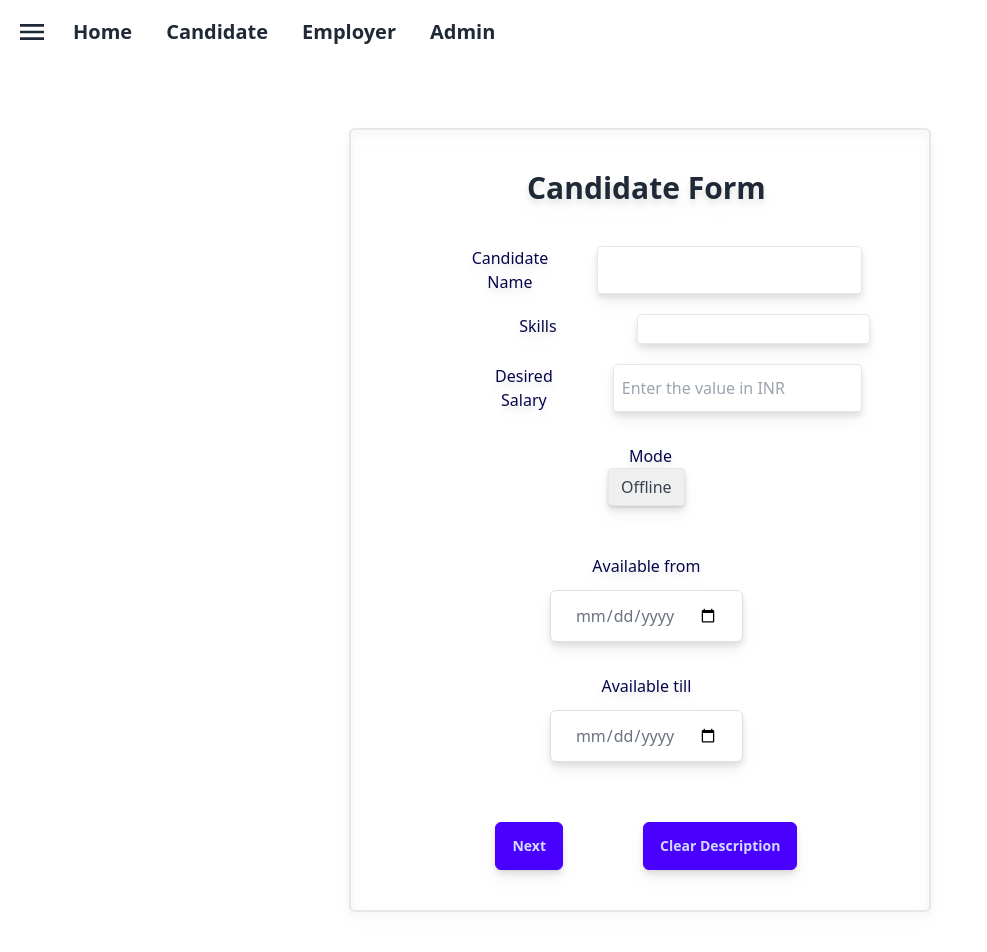
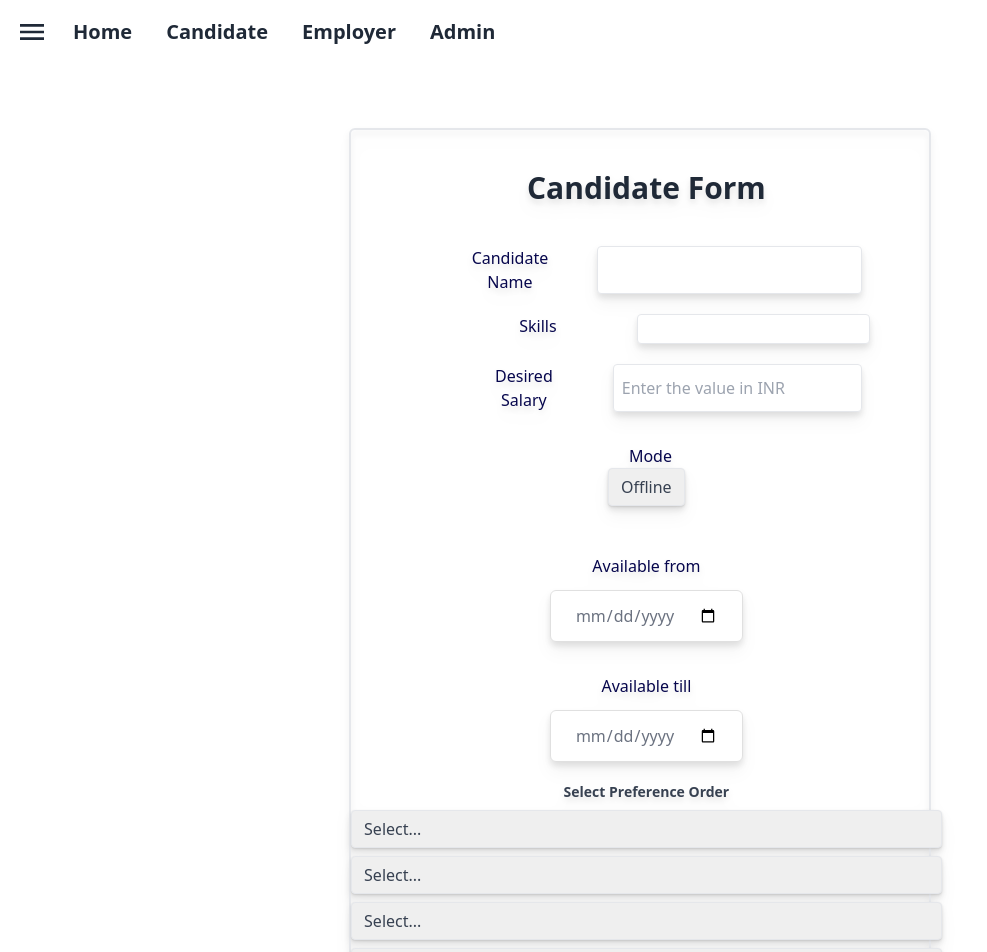
Before and after one commit to Razeeeeeeeeeee/Freelance, a React (Vite) app in the folder frontend/: page /candidate_form in a window 1280 px wide. Shown: the top 952 px of the page, without its empty margins (0-987 px from the left). Built offline with nearby package versions, Linux system fonts and the light colour scheme.

Commit message:
added the preference list in the frontend

```diff
--- a/frontend/src/pages/candidate_manual.jsx
+++ b/frontend/src/pages/candidate_manual.jsx
@@ -16,8 +16,11 @@ export default function(){
     };
 
     const [formData, setFormData] = useState(initialFormData);
+    const [preferences, setPreferences] = useState(['', '', '', '']);
+
 
     const subform = (event)=>{
+      console.log("Preferences",preferences);
       axios.post(
       "http://127.0.0.1:8000/user/candidate/",
       {
@@ -26,7 +29,8 @@ export default function(){
         "Skills":formData.Skillrequirement,
         "Payment":parseInt(formData.budget),
         "Start_date":formData.Ad_date,
-        "End_date":formData.dead_date
+        "End_date":formData.dead_date,
+        // "Preferences": preferences
       })
       .then((response)=>{
         console.log(response)
@@ -42,6 +46,7 @@ export default function(){
 
     const handleClear = () => {
       setFormData(initialFormData);
+      setPreferences(['','','','']);
     };
 
     const handleChange = (e) => {
@@ -53,6 +58,11 @@ export default function(){
       console.log(formData)
     };
 
+    const handlePreferenceChange = (e, index) => {
+      const updatedPreferences = [...preferences];
+      updatedPreferences[index] = e.target.value;
+      setPreferences(updatedPreferences);
+    };
 
 
     return(
@@ -152,6 +162,28 @@ export default function(){
                      </div>
                  </div>
 
+                 <div className="mb-4">
+                    <label htmlFor="preferenceSelect" className="block text-gray-700 text-sm font-bold mb-2">
+                                        Select Preference Order
+                    </label>
+
+               {preferences.map((preference, index) => (
+            <select
+              key={index}
+              value={preference}
+              onChange={(e) => handlePreferenceChange(e, index)}
+              className="shadow appearance-none border rounded w-full py-2 px-3 text-gray-700 leading-tight focus:outline-none focus:shadow-outline mb-2"
+            >
+              <option value="">Select...</option>
+              <option value="FrontEnd">Frontend</option>
+              <option value="Backend">Backend</option>
+              <option value="Fullstack">Full Stack</option>
+              <option value="Aiml">AI/ML</option>
+            </select>
+
+          ))}
+        </div>
+
                 {formData.mode == "online" ?
                 (<div className=""><button className="btn btn-primary rounded-md mr-10 mt-10" onClick={subform}>Save</button>
                 <button  onClick ={handleClear} className="btn btn-primary rounded-md ml-10 mt-10">Clear Description</button></div>) :
```
Also changed, not shown: 1 other file (tests, documents, lock files or other folders).
